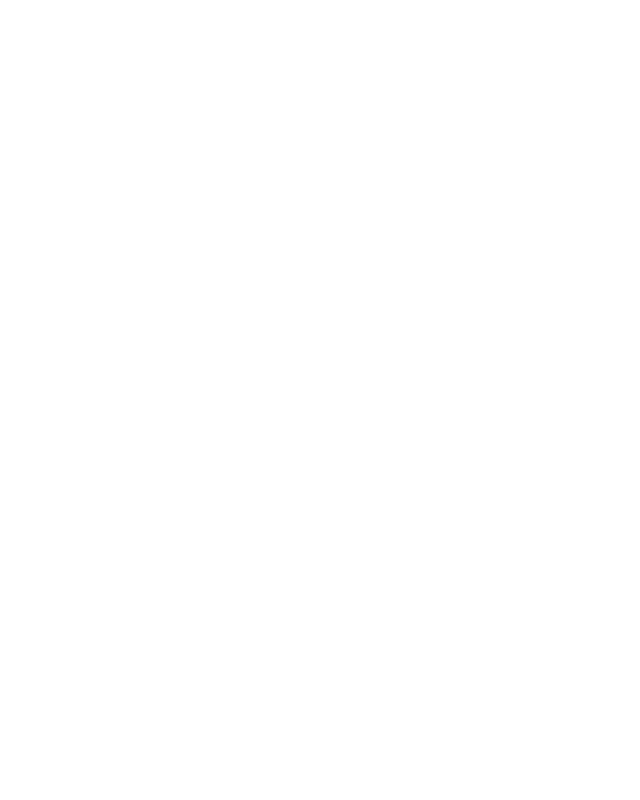
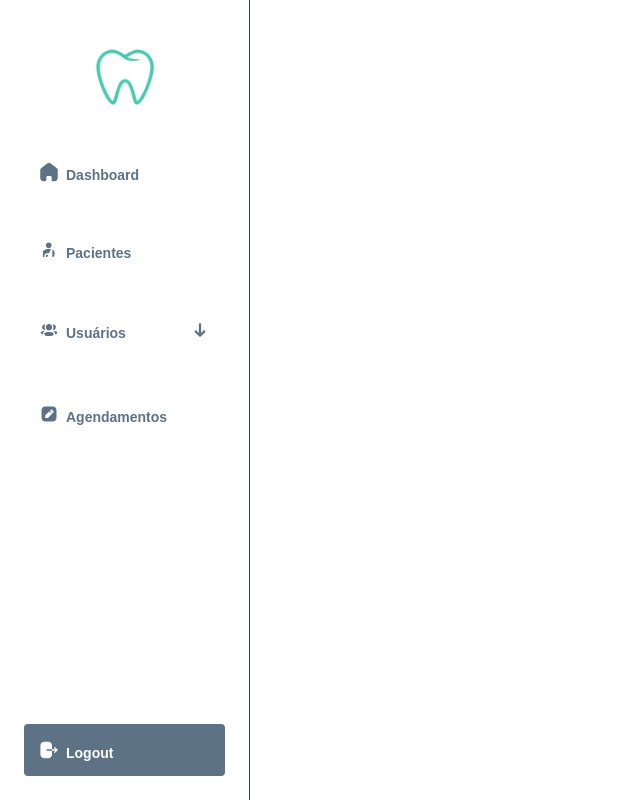
Before and after one commit to Werley-08/SISO, a React (Vite) app in the folder frontend/: page /GerenciamentoDeProfissionalDaSaude in a window 1280 px wide. Before the commit this address had no page. Shown: the whole page, without its empty margins (0-640 px from the left). Built offline with nearby package versions, Linux system fonts and the light colour scheme.

Commit message:
✨feat(routes): cria e configura rotas para as telas de gerenciar recepcionista e profissional da saude

```diff
--- a/frontend/src/components/SideBarComponents/Sidebar/Sidebar.tsx
+++ b/frontend/src/components/SideBarComponents/Sidebar/Sidebar.tsx
@@ -8,17 +8,19 @@ import { ReactComponent as PacientIcon } from "../../../assets/icons/Paciente-ic
 import { ReactComponent as UserIcon } from "../../../assets/icons/Usuario-icon.svg"
 import { ReactComponent as ScheduleIcon } from "../../../assets/icons/Agendamentos-icon.svg"
 import { ReactComponent as LogoutIcon } from "../../../assets/icons/Logout-icon.svg"
+import { useNavigate } from 'react-router-dom'
 
 const Sidebar = () => {
+    const navigate = useNavigate();
 
     const dropdownOptions = [
         {
             text: "Recepcionista",
-            onClick: () => console.log("Opção 1 clicada")
+            onClick: () => navigate('/GerenciamentoDeRecepcionista')
         },
         {
             text: "Profissional da Saúde",
-            onClick: () => console.log("Opção 2 clicada")
+            onClick: () => navigate('/GerenciamentoDeProfissionalDaSaude')
         }
     ];
 
--- /dev/null
+++ b/frontend/src/pages/DashBoard/DashBoard.css
@@ -0,0 +1,14 @@
+.main-layout {
+    display: flex;
+    flex-direction: row;
+}
+
+.main-layout__sidebar {
+
+
+}
+
+.main-layout__left-panel {
+
+
+}
--- /dev/null
+++ b/frontend/src/pages/DashBoard/DashBoard.tsx
@@ -0,0 +1,19 @@
+import Sidebar from "../../components/SideBarComponents/Sidebar/Sidebar"
+import './DashBoard.css'
+
+const DashBoard = () => {
+
+    return (
+        <div className="main-layout">
+            <div className="main-layout__sidebar">
+                <Sidebar />
+            </div>
+
+            <div className="main-layout__left-panel">
+
+            </div>
+        </div>
+    );
+};
+
+export default DashBoard
--- /dev/null
+++ b/frontend/src/pages/GerenciamentoDeProfissionalDaSaude/GerenciamentoDeProfissionalDaSaude.css
@@ -0,0 +1,14 @@
+.main-layout {
+    display: flex;
+    flex-direction: row;
+}
+
+.main-layout__sidebar {
+
+
+}
+
+.main-layout__left-panel {
+
+
+}
--- /dev/null
+++ b/frontend/src/pages/GerenciamentoDeProfissionalDaSaude/GerenciamentoDeProfissionalDaSaude.tsx
@@ -0,0 +1,19 @@
+import Sidebar from "../../components/SideBarComponents/Sidebar/Sidebar"
+import './GerenciamentoDeProfissionalDaSaude.css'
+
+const GerenciamentoDeProfissionalDaSaude = () => {
+
+    return (
+        <div className="main-layout">
+            <div className="main-layout__sidebar">
+                <Sidebar />
+            </div>
+
+            <div className="main-layout__left-panel">
+
+            </div>
+        </div>
+    );
+};
+
+export default GerenciamentoDeProfissionalDaSaude
--- /dev/null
+++ b/frontend/src/pages/GerenciamentoDeRecepcionista/GerenciamentoDeRecepcionista.css
@@ -0,0 +1,14 @@
+.main-layout {
+    display: flex;
+    flex-direction: row;
+}
+
+.main-layout__sidebar {
+
+
+}
+
+.main-layout__left-panel {
+
+
+}
--- a/frontend/src/pages/GerenciamentoDeUsuarios/GerenciamentoDeUsuarios.tsx
+++ b/frontend/src/pages/GerenciamentoDeRecepcionista/GerenciamentoDeRecepcionista.tsx
@@ -1,7 +1,7 @@
 import Sidebar from "../../components/SideBarComponents/Sidebar/Sidebar"
-import './GerenciamentoDeUsuarios.css'
+import './GerenciamentoDeRecepcionista.css'
 
-const GerenciamentoDeUsuarios = () => {
+const GerenciamentoDeRecepcionista = () => {
 
     return (
         <div className="main-layout">
@@ -16,4 +16,4 @@ const GerenciamentoDeUsuarios = () => {
     );
 };
 
-export default GerenciamentoDeUsuarios
+export default GerenciamentoDeRecepcionista
--- a/frontend/src/pages/GerenciamentoDeUsuarios/GerenciamentoDeUsuarios.css
+++ /dev/null
@@ -1,25 +0,0 @@
-:root {
-    --color-primary: #48C9B0;
-    --color-white: #fff;
-    --color-text-primary: #101828;
-    --color-text-secondary: #5A5A5D;
-    --color-text-label: #344054;
-    --color-text-input: #333333;
-    --color-border: #344054;
-    --color-shadow: rgba(0, 0, 0, 0.1);
-}
-
-.main-layout {
-    display: flex;
-    flex-direction: row;
-}
-
-.main-layout__sidebar {
-
-
-}
-
-.main-layout__left-panel {
-
-
-}
--- a/frontend/src/pages/Login/Login.tsx
+++ b/frontend/src/pages/Login/Login.tsx
@@ -11,7 +11,7 @@ const Login = () => {
     const handleSubmit = (e: React.FormEvent) => {
         e.preventDefault();
         console.log('Login:', login, 'Password:', password);
-        navigate('/GerenciamentoDeUsuarios');
+        navigate('/DashBoard');
     };
 
     return (
--- a/frontend/src/routes/Routes.tsx
+++ b/frontend/src/routes/Routes.tsx
@@ -1,5 +1,7 @@
 import Login from "../pages/Login/Login";
-import GerenciamentoDeUsuarios from "../pages/GerenciamentoDeUsuarios/GerenciamentoDeUsuarios"
+import DashBoard from "../pages/DashBoard/DashBoard"
+import GerenciamentoDeProfissionalDaSaude from "../pages/GerenciamentoDeProfissionalDaSaude/GerenciamentoDeProfissionalDaSaude";
+import GerenciamentoDeRecepcionista from "../pages/GerenciamentoDeRecepcionista/GerenciamentoDeRecepcionista";
 import { BrowserRouter as Router, Routes, Route } from "react-router-dom";
 
 function AppRoutes() {
@@ -7,7 +9,9 @@ function AppRoutes() {
         <Router>
             <Routes>
                 <Route path="/" element={<Login />}></Route>
-                <Route path="/GerenciamentoDeUsuarios" element={<GerenciamentoDeUsuarios/>}></Route>
+                <Route path="/DashBoard" element={<DashBoard/>}></Route>
+                <Route path="/GerenciamentoDeProfissionalDaSaude" element={<GerenciamentoDeProfissionalDaSaude/>}></Route>
+                <Route path="/GerenciamentoDeRecepcionista" element={<GerenciamentoDeRecepcionista/>}></Route>
             </Routes>
         </Router>
     );
```
